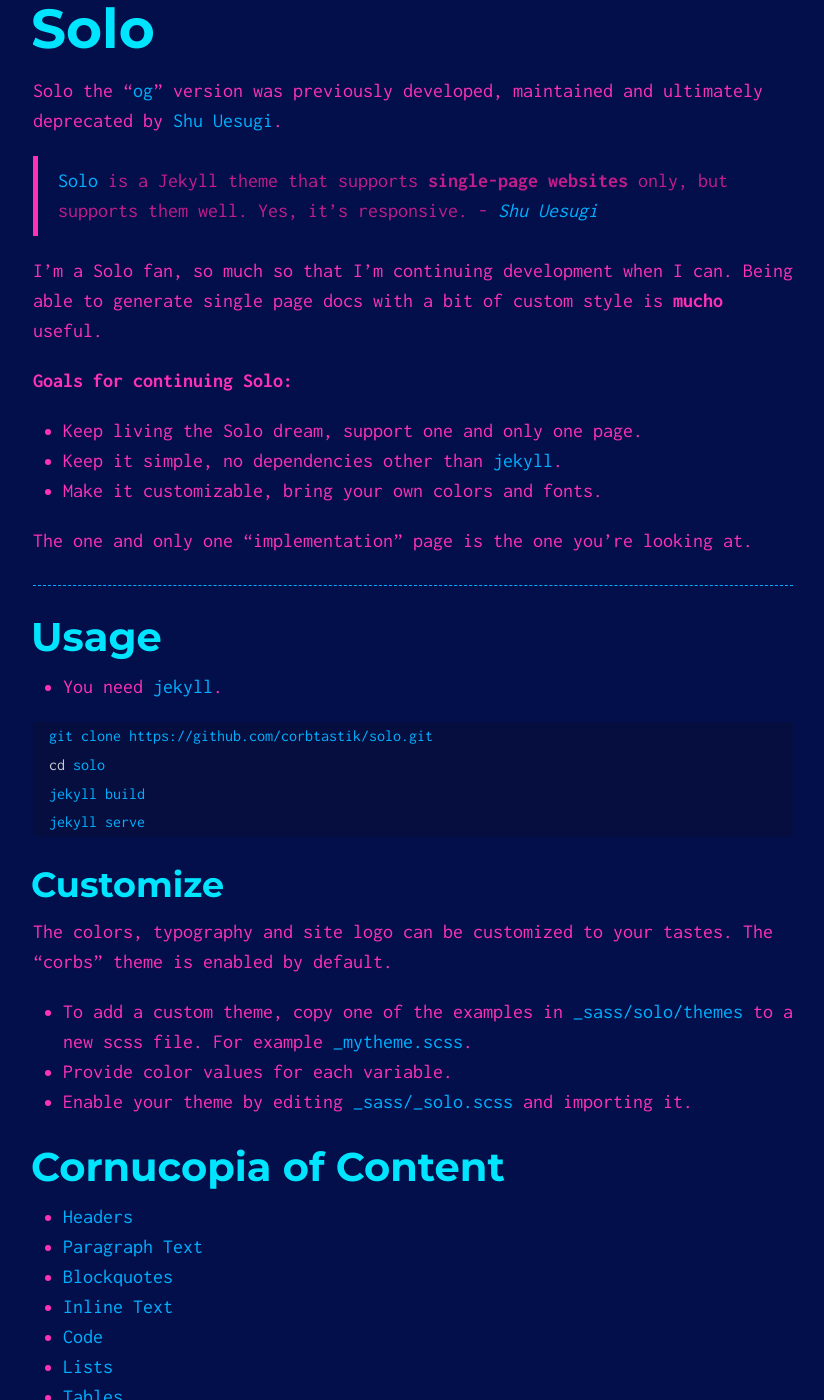
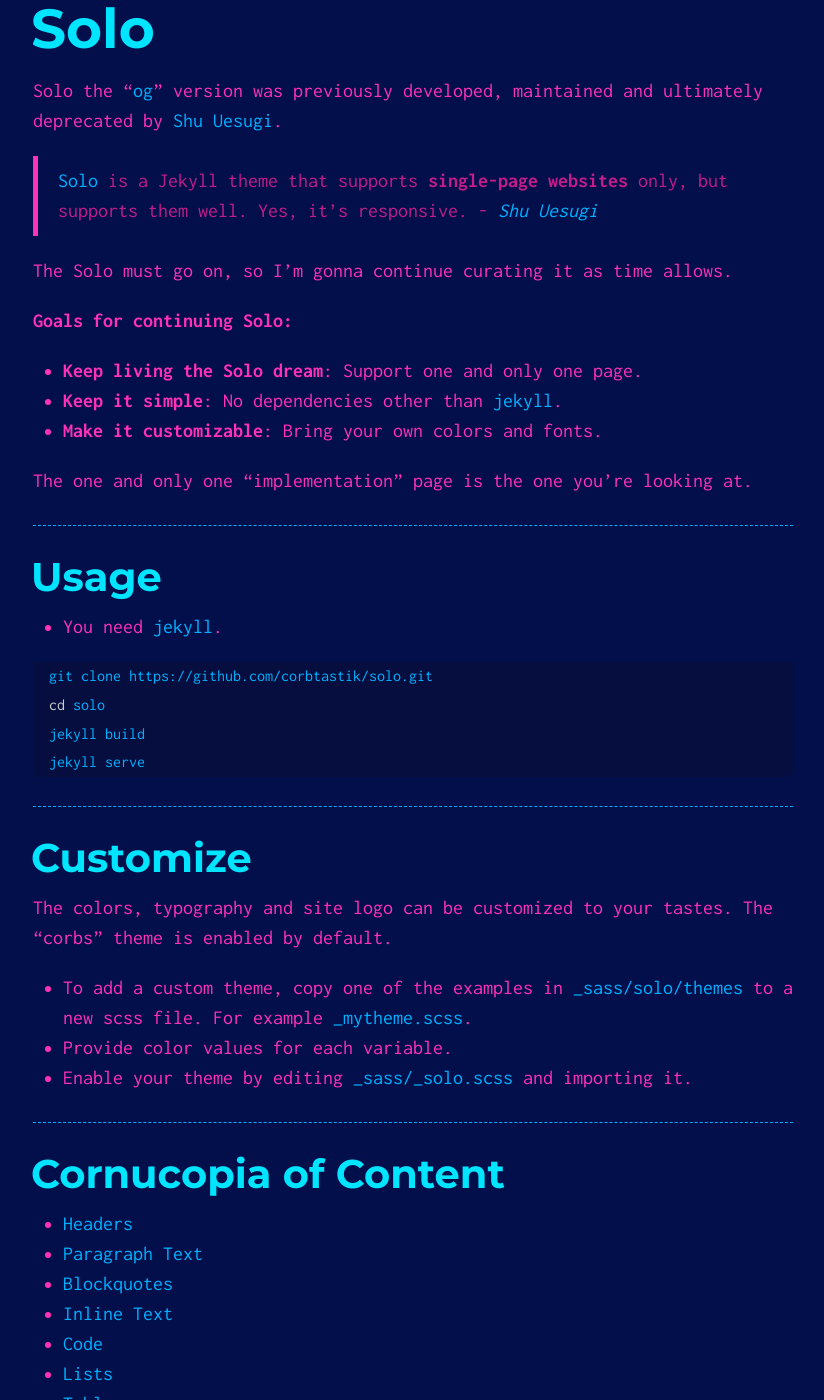
Before and after one commit to corbtastik/yolo, a Jekyll site: the page built from index.md, in a window 1280 px wide and 1400 px high, scrolled down 217 px. Shown: the whole window, without its empty margins (227-1051 px from the left). Built offline with Jekyll 4.4.1, drawn with Linux system fonts in a browser that asks for light colours; some of the changed text lies outside the part shown.

````diff
--- a/index.md
+++ b/index.md
@@ -6,13 +6,13 @@ Solo the "[og](http://chibicode.github.io/solo)" version was previously develope
 
 > [Solo](http://chibicode.github.io/solo) is a Jekyll theme that supports **single-page websites** only, but supports them well. Yes, it's responsive. - _[Shu Uesugi](https://github.com/chibicode)_
 
-I'm a Solo fan, so much so that I'm continuing development when I can. Being able to generate single page docs with a bit of custom style is __mucho__ useful.
+The Solo must go on, so I'm gonna continue curating it as time allows.
 
 __Goals for continuing Solo:__
 
-* Keep living the Solo dream, support one and only one page.
-* Keep it simple, no dependencies other than [jekyll](https://jekyllrb.com/).
-* Make it customizable, bring your own colors and fonts.
+* __Keep living the Solo dream__: Support one and only one page.
+* __Keep it simple__: No dependencies other than [jekyll](https://jekyllrb.com/).
+* __Make it customizable__: Bring your own colors and fonts.
 
 The one and only one "implementation" page is the one you're looking at.
 
@@ -29,7 +29,9 @@ jekyll build
 jekyll serve
 ```
 
-### Customize
+---
+
+## Customize
 
 The colors, typography and site logo can be customized to your tastes. The "corbs" theme is enabled by default.
 
@@ -38,6 +40,8 @@ The colors, typography and site logo can be customized to your tastes. The "corb
 * Enable your theme by editing `_sass/_solo.scss` and importing it.
 
 {% include sampler.html %}
+
+---
 
 ## Cornucopia of Content
 
@@ -49,6 +53,10 @@ The colors, typography and site logo can be customized to your tastes. The "corb
 * [Lists](#lists)
 * [Tables](#tables)
 * [Images](#images)
+* [Image Grid](#image-grid)
+* [Videos](#videos)
+
+---
 
 ## Headers
 
@@ -66,11 +74,15 @@ H1 is reserved for the site header and not shown here.
 
 [↑↑↑](#){: .back-to-top}
 
+---
+
 ## Paragraph text
 
 [Baseball](https://en.wikipedia.org/wiki/Baseball) is a bat-and-ball sport played between two teams of nine players each, taking turns batting and fielding. The game is in play when a player on the fielding team, called the pitcher, throws a ball that a player on the batting team tries to hit with a bat. The objective of the offensive team (batting team) is to hit the ball into the field of play, away from the other team's players, allowing its players to run the bases, having them advance counter-clockwise around four bases to score what are called "runs". The objective of the defensive team (referred to as the fielding team) is to prevent batters from becoming runners, and to prevent runners' advance around the bases. A run is scored when a runner legally advances around the bases in order and touches home plate (the place where the player started as a batter). - copied from [Wikipedia](https://en.wikipedia.org/wiki/Baseball).
 
 [↑↑↑](#){: .back-to-top}
+
+---
 
 ## Blockquotes
 
@@ -100,6 +112,8 @@ H1 is reserved for the site header and not shown here.
 
 [↑↑↑](#){: .back-to-top}
 
+---
+
 ## Blockquote w/ markdown
 
 > ### Statistics
@@ -112,6 +126,8 @@ H1 is reserved for the site header and not shown here.
 > 6. __Batting Average:__ Hits divided by at bats.
 
 [↑↑↑](#){: .back-to-top}
+
+---
 
 ## Inline Text
 
@@ -127,7 +143,11 @@ H1 is reserved for the site header and not shown here.
 
 [↑↑↑](#){: .back-to-top}
 
+---
+
 ## Code
+
+> __Tip:__ Click the snippet header to copy to clipboard.
 
 {% include code.html info="WebUI.java" %}
 ```java
@@ -162,6 +182,8 @@ AND   price <= 10000
 
 [↑↑↑](#){: .back-to-top}
 
+---
+
 ## Lists
 
 ### Unordered
@@ -184,6 +206,8 @@ AND   price <= 10000
 4. Mookie Wilson
 
 [↑↑↑](#){: .back-to-top}
+
+---
 
 ## Tables
 
@@ -214,6 +238,8 @@ AND   price <= 10000
 
 [↑↑↑](#){: .back-to-top}
 
+---
+
 ## Images
 
 > The samples below demonstrate using [kramdown](https://github.com/gettalong/kramdown) to render images, kramdown is the default markdown converter for Jekyll.
@@ -224,7 +250,9 @@ AND   price <= 10000
 
 [↑↑↑](#){: .back-to-top}
 
-### Image Grid
+---
+
+## Image Grid
 
 Solo has basic support for including an image-grid into your single page site, it works with the following
 configuration.
@@ -239,12 +267,16 @@ __Configuration:__
 
 [↑↑↑](#){: .back-to-top}
 
+---
+
 ## Videos
 
 {% include video.html %}
 
 [↑↑↑](#){: .back-to-top}
 
+---
+
 ## License
 
 [MIT License](/LICENSE)
````
Also changed, not shown: README.md, 3 other files.
